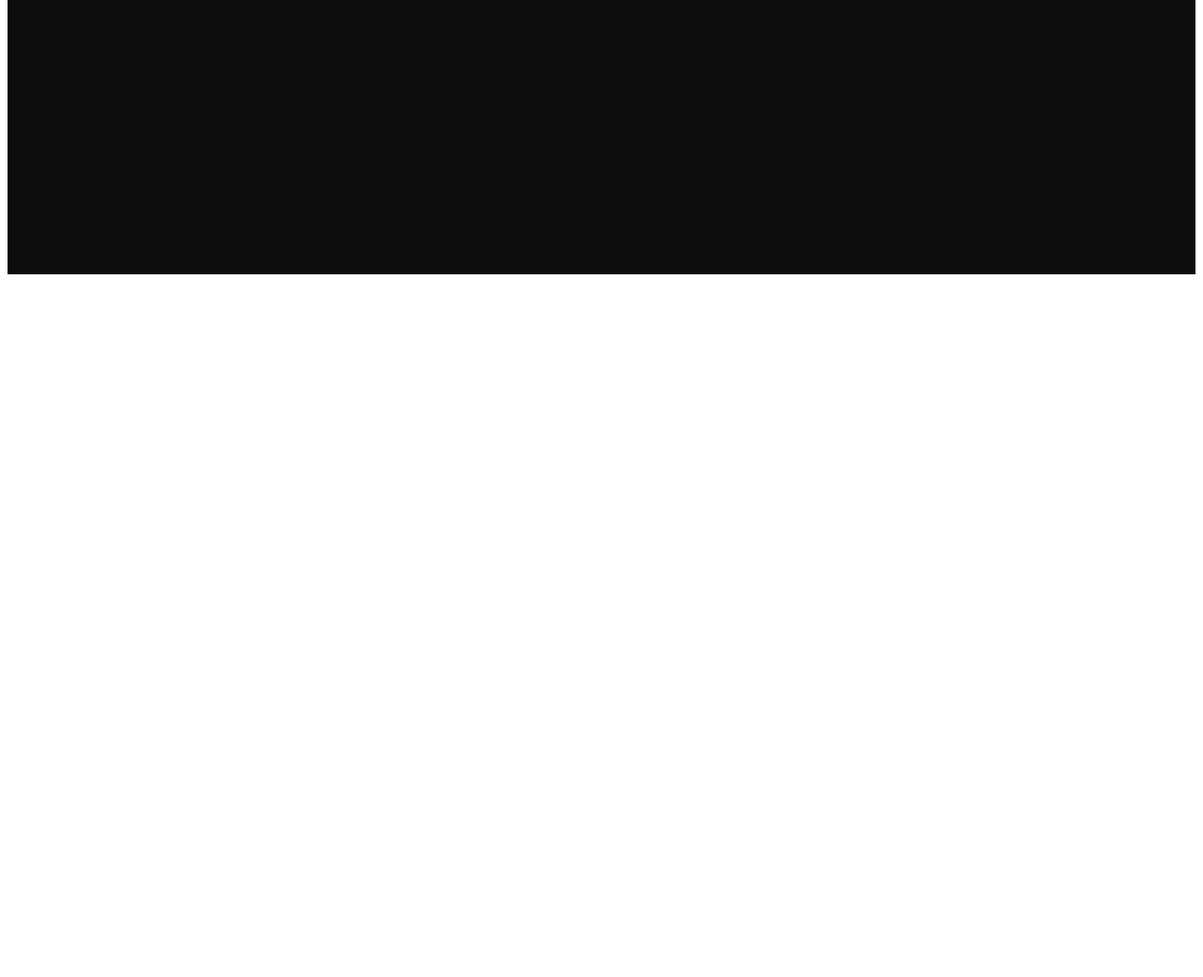
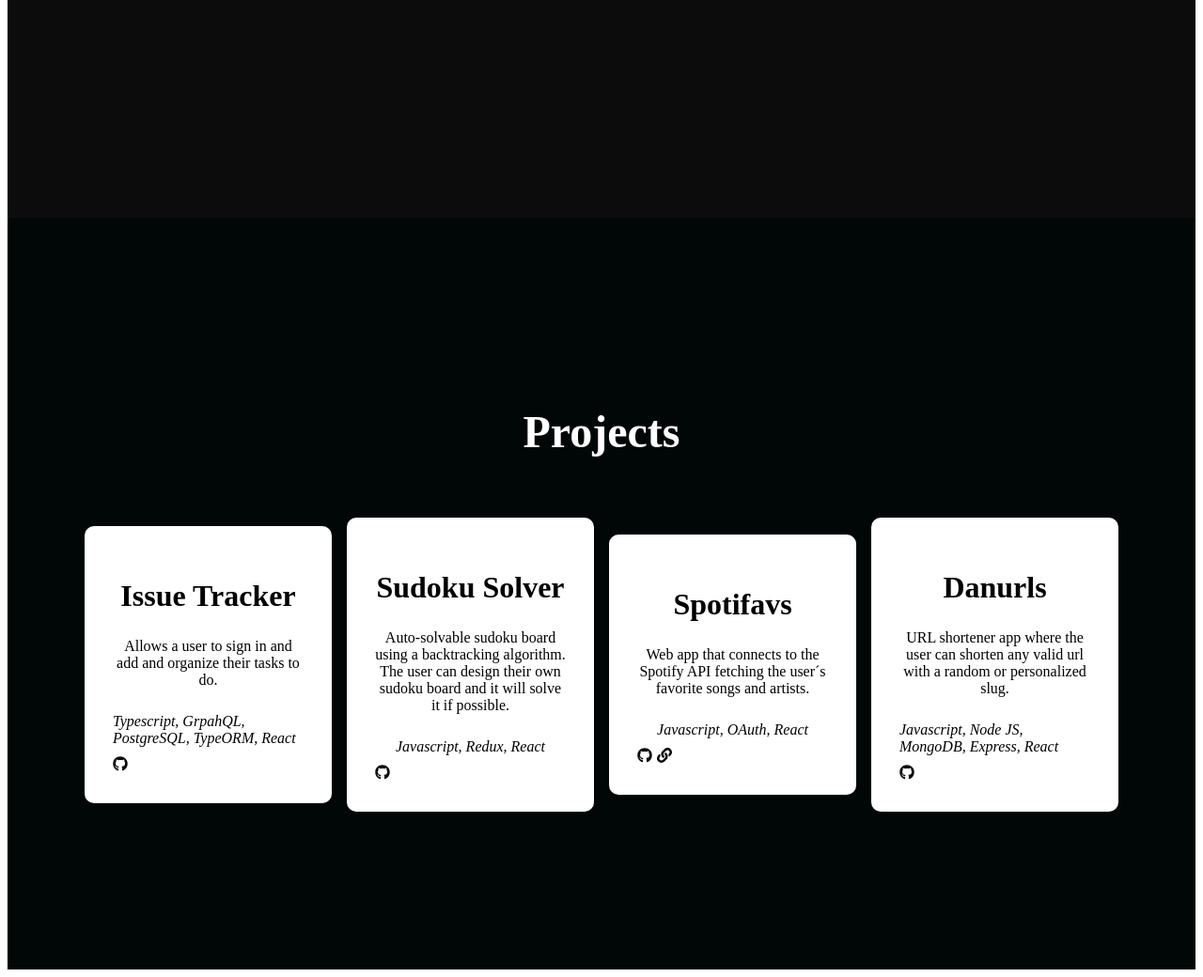
Before and after one commit to Danyboyyy/Portfolio, a Gatsby site: page /Home in a window 1280 px wide. Shown: the part 1456-2496 px from the top of the page at 94% size. Before the commit the page ends 1756 px from the top, so only its background shows below. Built offline with nearby package versions, Linux system fonts and the light colour scheme; Gatsby itself is replaced by a stand-in of ours.

Commit message:
Projects

```diff
--- a/src/components/Hero/index.js
+++ b/src/components/Hero/index.js
@@ -1,5 +1,6 @@
 import React from 'react';
-import { HeroContainer,
+import {
+  HeroContainer,
   HeroContent,
   HeroP
 } from './HeroElements';
--- /dev/null
+++ b/src/components/Projects/ProjectsElements.js
@@ -0,0 +1,101 @@
+import styled from 'styled-components';
+
+export const ProjectsContainer = styled.div`
+  height: 100vh;
+  display: flex;
+  flex-direction: column;
+  justify-content: center;
+  align-items: center;
+  background: #010606;
+
+  @media screen and (max-width: 768px) {
+    height: 1100px;
+  }
+
+  @media screen and (max-width: 480px) {
+    height: 1300px;
+  }
+`
+
+export const ProjectsWrapper = styled.div`
+  max-width: 1100px;
+  margin: 0 auto;
+  display: grid;
+  grid-template-columns: 1fr 1fr 1fr 1fr;
+  align-items: center;
+  grid-gap: 16px;
+  padding: 0 50px;
+
+  @media screen and (max-width: 1000px) {
+    grid-template-columns: 1fr 1fr;
+  }
+
+  @media screen and (max-width: 768px) {
+    grid-template-columns: 1fr;
+    padding: 0 20px;
+  }
+`
+
+export const ProjectsCard = styled.div`
+  background: #fff;
+  display: flex;
+  flex-direction: column;
+  justify-content: flex-start;
+  align-items: center;
+  border-radius: 10px;
+  max-height: 365px;
+  padding: 30px;
+  box-shadow: 0 1px 3px rgba(0, 0, 0, 0.2);
+  transition: all 0.2s ease-in-out;
+
+  &:hover {
+    transform: scale(1.02);
+    transition: all 0.2s ease-in-out;
+    cursor: pointer;
+  }
+`
+
+export const ProjectsIcon = styled.img`
+  height: 160px;
+  width: 160px;
+  margin-bottom: 10px;
+`
+
+export const ProjectsH1 = styled.h1`
+  font-size: 48px;
+  color: #fff;
+  margin-bottom: 64px;
+
+  @media screen and (max-width: 480px) {
+    font-size: 2rem;
+  }
+`
+
+export const ProjectsH2 = styled.h2`
+  font-size: 2rem;
+  margin-bottom: 10px;
+`
+
+export const ProjectsP = styled.p`
+  font-size: 1rem;
+  margin-bottom: 10px;
+  text-align: center;
+`
+
+export const ProjectsSub = styled.p`
+  font-size: 1rem;
+  margin-bottom: 10px;
+  font-style: italic;
+`
+
+export const ProjectLink = styled.a`
+  color: #0c0c0c;
+  margin-right: 5px;
+  text-decoration: none;
+`
+
+export const LinkArea = styled.div`
+  display: flex;
+  justify-content: space-between;
+  align-self: flex-start
+`
--- /dev/null
+++ b/src/components/Projects/index.js
@@ -0,0 +1,68 @@
+import React from 'react';
+import {
+  ProjectsContainer,
+  ProjectsWrapper,
+  ProjectsH1,
+  ProjectsH2,
+  ProjectsCard,
+  ProjectsP,
+  ProjectsSub,
+  ProjectLink,
+  LinkArea
+} from './ProjectsElements';
+import { FaGithub, FaLink } from 'react-icons/fa';
+
+const Projects = () => {
+  return (
+    <ProjectsContainer id='projects'>
+      <ProjectsH1>Projects</ProjectsH1>
+      <ProjectsWrapper>
+        <ProjectsCard>
+          <ProjectsH2>Issue Tracker</ProjectsH2>
+          <ProjectsP>Allows a user to sign in and add and organize their tasks to do.</ProjectsP>
+          <ProjectsSub>Typescript, GrpahQL, PostgreSQL, TypeORM, React</ProjectsSub>
+          <LinkArea>
+            <ProjectLink href="https://github.com/Danyboyyy/Issue-Tracker">
+              <FaGithub />
+            </ProjectLink>
+          </LinkArea>
+        </ProjectsCard>
+        <ProjectsCard>
+          <ProjectsH2>Sudoku Solver</ProjectsH2>
+          <ProjectsP>Auto-solvable sudoku board using a backtracking algorithm. The user can design their own sudoku board and it will solve it if possible.</ProjectsP>
+          <ProjectsSub>Javascript, Redux, React</ProjectsSub>
+          <LinkArea>
+            <ProjectLink href="https://github.com/Danyboyyy/Issue-Tracker">
+              <FaGithub />
+            </ProjectLink>
+          </LinkArea>
+        </ProjectsCard>
+        <ProjectsCard>
+          <ProjectsH2>Spotifavs</ProjectsH2>
+          <ProjectsP>Web app that connects to the Spotify API fetching the user´s favorite songs and artists.</ProjectsP>
+          <ProjectsSub>Javascript, OAuth, React</ProjectsSub>
+          <LinkArea>
+            <ProjectLink href="https://github.com/Danyboyyy/Issue-Tracker">
+              <FaGithub />
+            </ProjectLink>
+            <ProjectLink href="">
+              <FaLink />
+            </ProjectLink>
+          </LinkArea>
+        </ProjectsCard>
+        <ProjectsCard>
+          <ProjectsH2>Danurls</ProjectsH2>
+          <ProjectsP>URL shortener app where the user can shorten any valid url with a random or personalized slug.</ProjectsP>
+          <ProjectsSub>Javascript, Node JS, MongoDB, Express, React</ProjectsSub>
+          <LinkArea>
+            <ProjectLink href="https://github.com/Danyboyyy/Issue-Tracker">
+              <FaGithub />
+            </ProjectLink>
+          </LinkArea>
+        </ProjectsCard>
+      </ProjectsWrapper>
+    </ProjectsContainer>
+  )
+};
+
+export default Projects;
--- a/src/components/Sidebar/index.js
+++ b/src/components/Sidebar/index.js
@@ -1,5 +1,6 @@
 import React from 'react';
-import { SidebarContainer,
+import {
+  SidebarContainer,
   Icon,
   CloseIcon,
   SidebarWrapper,
--- a/src/components/Skills/SkillsElements.js
+++ b/src/components/Skills/SkillsElements.js
@@ -12,7 +12,7 @@
 export const SkillsWrapper = styled.div`
   display: grid;
   z-index: 1;
-  height: 860px;
+  height: 100vh;
   width: 100%;
   max-width: 1100px;
   margin-right: auto;
@@ -27,7 +27,7 @@
 `
 
 export const Heading = styled.h1`
-  margin-bottom: 24px;
+  margin-bottom: 100px;
   font-size: 48px;
   line-height: 1.1;
   font-weight: 600;
--- a/src/components/Skills/index.js
+++ b/src/components/Skills/index.js
@@ -1,5 +1,6 @@
 import React from 'react';
-import { SkillsContainer,
+import {
+  SkillsContainer,
   SkillsWrapper,
   TextWrapper,
   Heading
--- a/src/pages/Home.js
+++ b/src/pages/Home.js
@@ -1,6 +1,7 @@
 import React, { useState } from 'react'
 import Hero from '../components/Hero';
 import Navbar from '../components/Navbar'
+import Projects from '../components/Projects';
 import Sidebar from '../components/Sidebar'
 import Skills from '../components/Skills';
 
@@ -17,6 +18,7 @@
       <Navbar toggle={toggle} />
       <Hero />
       <Skills />
+      <Projects />
     </>
   );
 };
```
